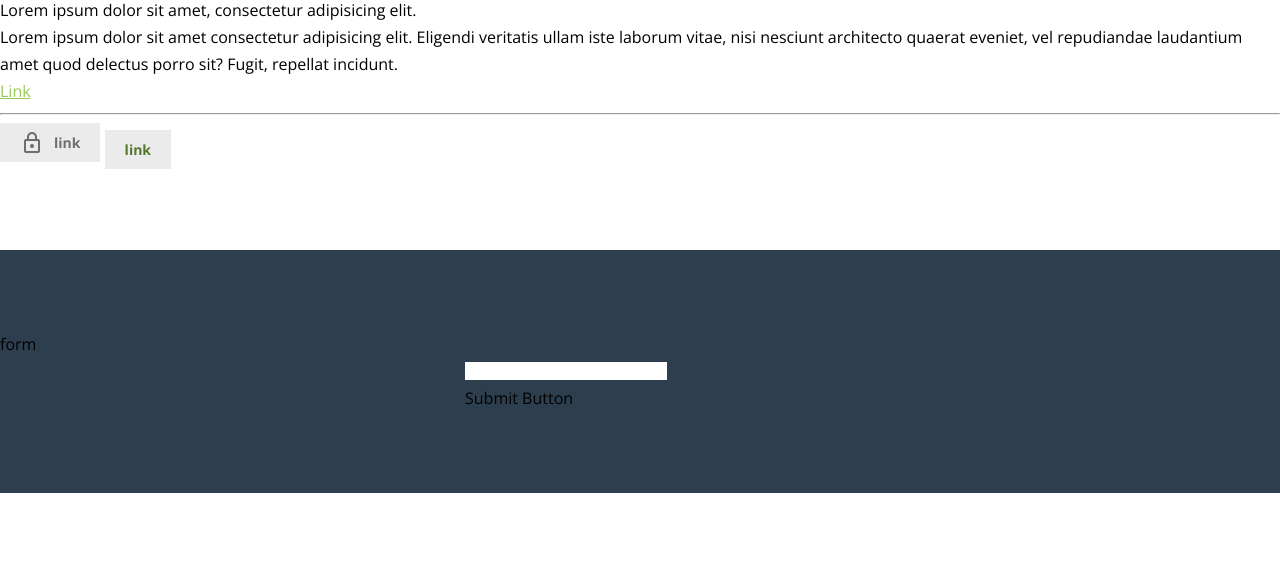
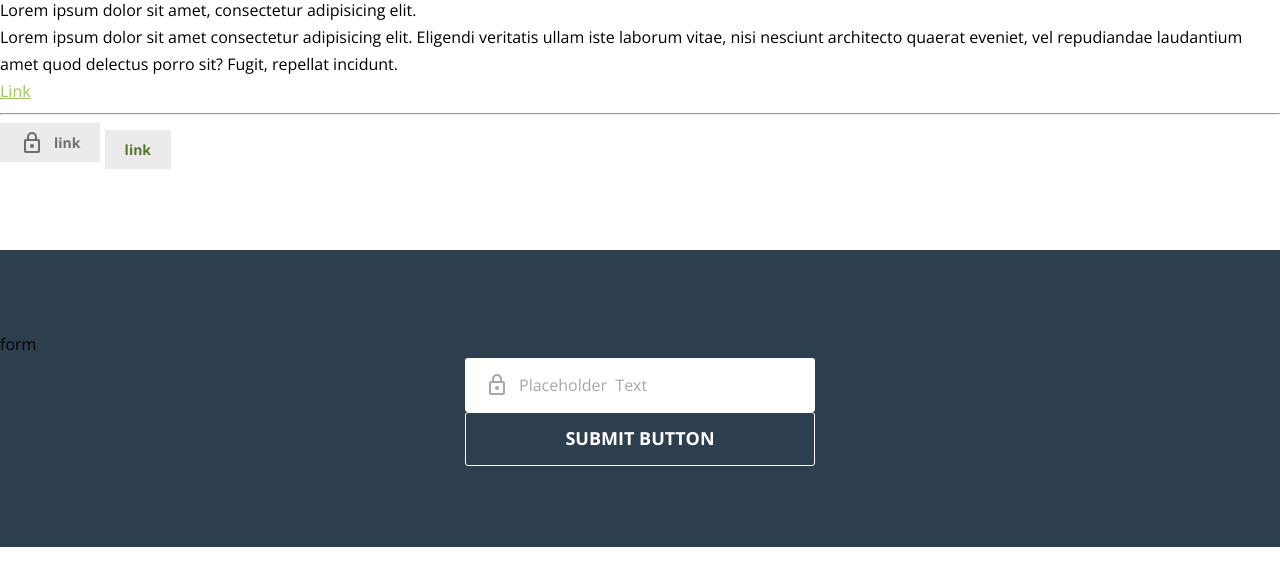
Before and after one commit to Kim-Se-Eun/acme-p, a plain HTML site: page common.html in a window 1280 px wide. Shown: the part 246-832 px from the top of the page. Drawn offline with nearby package versions, Linux system fonts and the light colour scheme.

Commit message:
form common CSS

```diff
--- a/common.html
+++ b/common.html
@@ -33,7 +33,8 @@
     <form action="">
       <div class="field">
         <label for="email"  class="hidden">email</label>
-        <input type="text"  id="email">
+        <span class="material-symbols-outlined">lock</span>
+        <input type="text"  id="email"  placeholder="Placeholder  Text">
       </div>
       <button class="button">Submit Button</button>
     </form>
--- a/css/common.css
+++ b/css/common.css
@@ -91,6 +91,44 @@ form{
   width: 350px;
   margin: 0 auto;
 }
+.field{
+  width: 100%;
+  padding: 0 20px;
+  box-sizing: border-box;
+  background: var(--white);
+  height: calc(var(--base-unit) * 2);
+  display: flex;
+  align-items: center;
+  gap: 10px;
+  color: var(--black);
+  border-radius: 3px;
+}
+.field:focus-within{
+  box-shadow: inset 0 0 15px #0033FF;
+}
+.field span{
+  color: var(--medium-gray);
+}
 .field input{
-  background: var(--white);
+  display: block;
+  height: 100%;
+  width: 100%;
+  outline: none;
 }
+.field input::placeholder{
+  color: var(--medium-gray);
+}
+.button{
+  width: 100%;
+  box-sizing: border-box;
+  height: calc(var(--base-unit) * 2);
+  display: flex;
+  justify-content: center;
+  align-items: center;
+  font-size: calc(var(--body) * 1.125);
+  font-weight: bold;
+  text-transform: uppercase;
+  border: 1px solid var(--white);
+  color: var(--white);
+  border-radius: 3px;
+}
```
